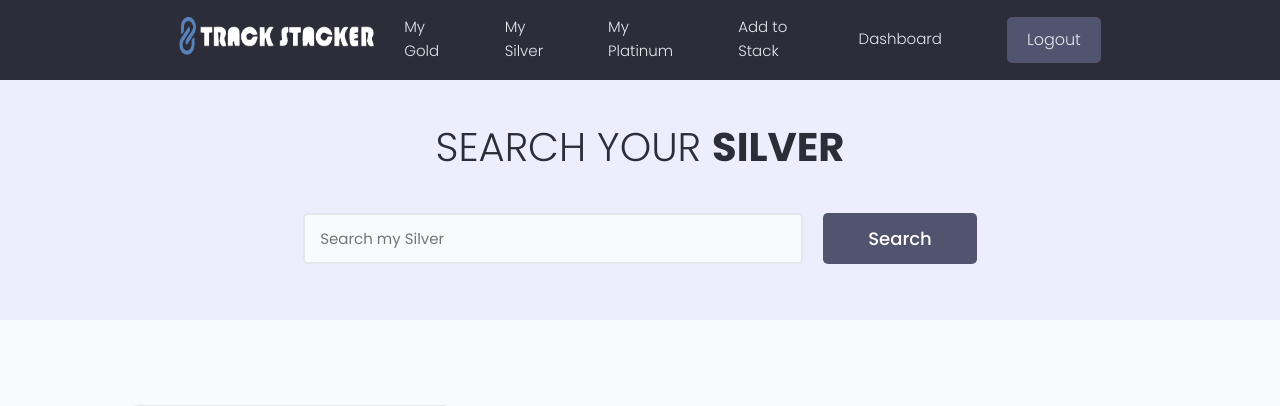
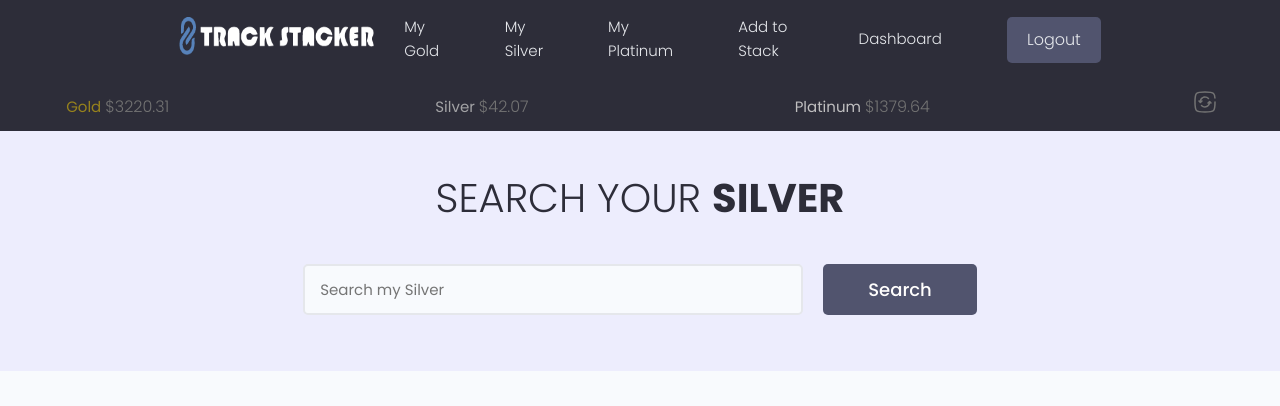
Before and after one commit to Freedomcoding101/metals_tracker, a Django app: page /silver/ in a window 1280 px wide. Shown: the top 406 px of the page. Run offline with Django 5.2, Linux system fonts and the light colour scheme; a user stored in the database is signed in; data comes from the database, SQL or seed files in the repository; both versions use the stored data as it was after the commit; some libraries are stand-ins or nearby versions.

Commit message:
fixed some bugs, added sticky bar to top ofpage

```diff
--- a/devnotes.txt
+++ b/devnotes.txt
@@ -7,11 +7,10 @@ forgot password name/page/url/ information.
 Need to create seperate page for items that have sold out!
 
 **********************************
-make the subheader slide down the page as you scroll staying stuck to the top
-also need to add the information dynamically (maybe create a context processor..)
+
 
 **********************************
-need to work on the flex for the spot prices....
+tried to change the name in the sale edit page and it created an error...
 
 **********************************
 
@@ -30,3 +29,4 @@ Think about adding the spot price to the form data when someone is putting in a
 maybe have spot price readily available for them somewhere???
 
 *******************
+gap on header pain in the ass
--- a/static/js/main.js
+++ b/static/js/main.js
@@ -20,3 +20,40 @@ if(searchForm){
     })
     }
 }
+
+
+// Rolling Sticky Bar
+document.addEventListener("DOMContentLoaded", function() {
+    console.log("DOM fully loaded and parsed");
+
+    window.onscroll = function() {
+        console.log("Scroll event triggered");
+
+        var stickyBar = document.getElementById("sticky-bar");
+        var headerHeight = document.querySelector(".header").offsetHeight;
+        console.log("Header height:", headerHeight);
+        console.log("Page Y Offset:", window.pageYOffset);
+
+        if (window.pageYOffset > headerHeight) {
+            console.log("Adding sticky class");
+            stickyBar.classList.add("sticky");
+        } else {
+            console.log("Removing sticky class");
+            stickyBar.classList.remove("sticky");
+        }
+    };
+});
+
+// Preventing Double Click Dele
+document.addEventListener("DOMContentLoaded", function() {
+    const confirmationInput = document.getElementById("confirmationInput");
+    const confirmButton = document.getElementById("confirmButton");
+
+    confirmationInput.addEventListener("input", function() {
+        if (confirmationInput.value.trim().toLowerCase() === "delete") {
+            confirmButton.style.display = "inline-block";
+        } else {
+            confirmButton.style.display = "none";
+        }
+    });
+});
--- a/static/styles/app.css
+++ b/static/styles/app.css
@@ -35,7 +35,7 @@ img {
 }
 
 .header {
-  position: sticky;
+  position: relative; /* changed from fixed when working on stickybar */
   z-index: 111;
   background-color: var(--color-sub);
   padding: 1.5rem 0;
@@ -1104,6 +1104,22 @@ img {
 
 
 /* Custom Subheader CSS */
+#sticky-bar {
+  position: relative; /* Initially relative */
+  width: 100%;
+  background-color: red;
+  color: white;
+  text-align: center;
+  transition: top 0.3s;
+  z-index: 110; /* Ensure it stays on top */
+}
+
+#sticky-bar.sticky {
+  position: fixed; /* Change to fixed when sticky */
+  top: 0;
+  width: 100%;
+  z-index: 111;
+}
 
 .subheader {
   position: sticky;
@@ -1122,7 +1138,8 @@ img {
   display: inline-flex;
   align-items: center;
   list-style: none;
-  gap: 6rem;
+  gap: 26rem;
+  margin-top: 1rem;
 }
 
 .subheader__menuItem > a {
--- a/templates/main.html
+++ b/templates/main.html
@@ -21,6 +21,7 @@
 
 <body>
   {% include 'navbar.html' %}
+  {% include 'sub_header.html' %}
 
   {% if messages %}
   {% for message in messages %}
--- a/templates/sub_header.html
+++ b/templates/sub_header.html
@@ -1,6 +1,7 @@
 {% load static %}
 <link rel="stylesheet" href="{% static 'styles/app.css' %}" />
 
+<div id="sticky-bar">
   <header class="subheader">
     <div class="container container--narrow">
       <nav class="subheader__nav">
@@ -8,8 +9,11 @@
           <li class="subheader__menuItem" id="goldspot">Gold&nbsp;<span>${{gold_price}}</span></li>
           <li class="subheader__menuItem" id="silverspot">Silver&nbsp;<span>${{silver_price}}</span></li>
           <li class="subheader__menuItem" id="platinumspot">Platinum&nbsp;<span>${{platinum_price}}</span></li>
-        <span class="solar--refresh-square-broken"></span>
+          <a href=><span class="solar--refresh-square-broken"></span></a>
         </ul>
       </nav>
     </div>
   </header>
+</div>
+
+<script src="{% static 'js/main.js' %}"></script>
--- a/tracker/templates/tracker/gold.html
+++ b/tracker/templates/tracker/gold.html
@@ -4,7 +4,7 @@
 {% load multiply %}
 {% load custom_filters %}
 <!-- Main Section -->
-{% include 'sub_header.html' %}
+
 <main class="projects">
     <section class="hero-section text-center">
       <div class="container container--narrow">
--- a/tracker/views.py
+++ b/tracker/views.py
@@ -48,17 +48,22 @@ def searchMetal(request):
         for object in metal_objects:
             if object.metal_type == 'gold':
                 spot_price = gold_price
+                object.profit = object.calculate_profit(spot_price)
             elif object.metal_type == 'silver':
                 spot_price = silver_price
+                object.profit = object.calculate_profit(spot_price)
             elif object.metal_type == 'platinum':
                 spot_price = platinum_price
+                object.profit = object.calculate_profit(spot_price)
             else:
                 return HttpResponse("Somehow you managed to mess up something that shouldnt ever happen, congrats!")
 
-        object.profit = object.calculate_profit(spot_price)
 
-        for object in metal_objects:
+    for object in metal_objects:
+        if object.quantity != 0:
             object.weight = object.weight_troy_oz / object.quantity
+        else:
+            object.weight = None  # or handle the zero quantity case appropriately
 
         context = {'metal_objects': metal_objects,
                 'search_query': search_query,
```
Also changed, not shown: templates/delete_template.html (+1 -15 lines), db.sqlite3. Lines whose indentation alone changed are shown as unchanged.
